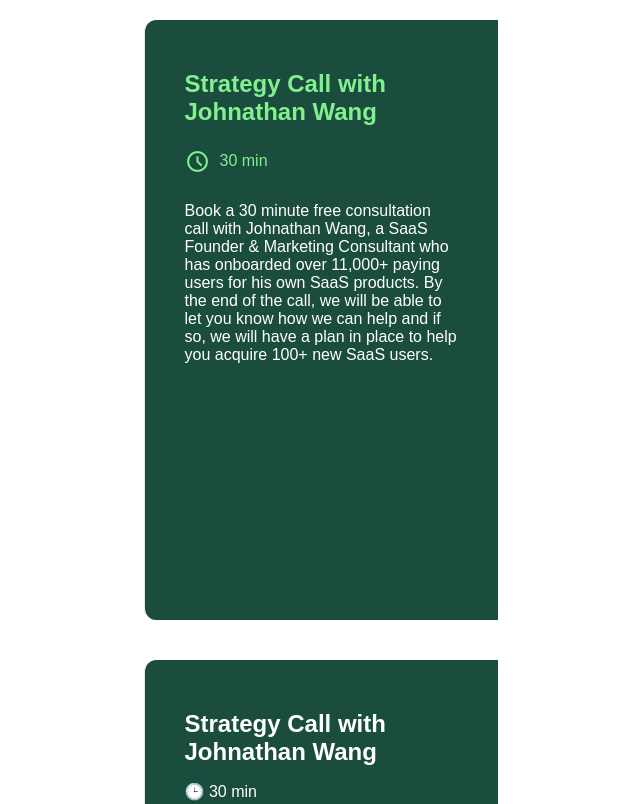
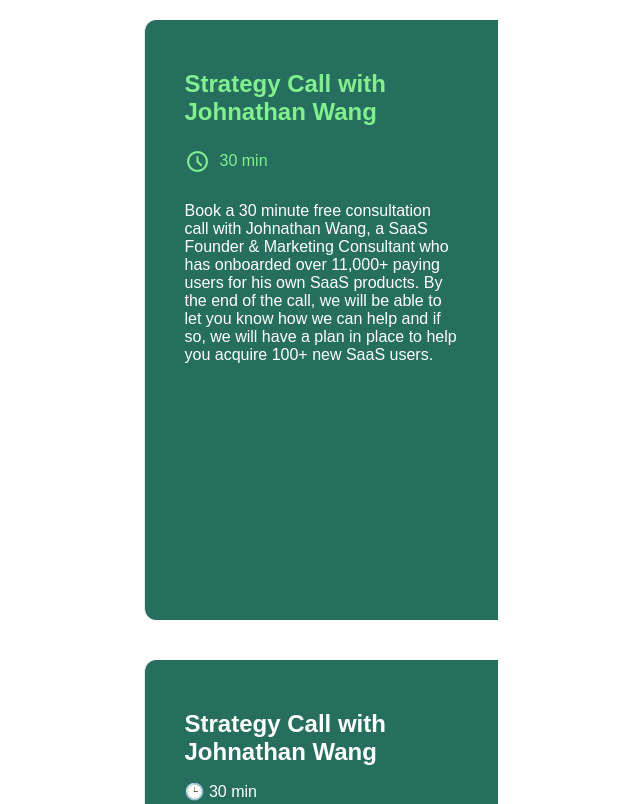
Before and after one commit to Milancen123/kalendar, a plain HTML site: page index.html in a window 1280 px wide. Shown: the top 804 px of the page, without its empty margins (46-686 px from the left). Drawn offline with Linux system fonts and the light colour scheme; a script that the page names is missing.

Commit message:
Update index.html

```diff
--- a/index.html
+++ b/index.html
@@ -28,7 +28,7 @@
 
   .left-panel {
     flex: 1;
-    background-color: #1b4d3e;
+    background-color: #266F5E;
     color: white;
     padding: 40px;
   }
```
